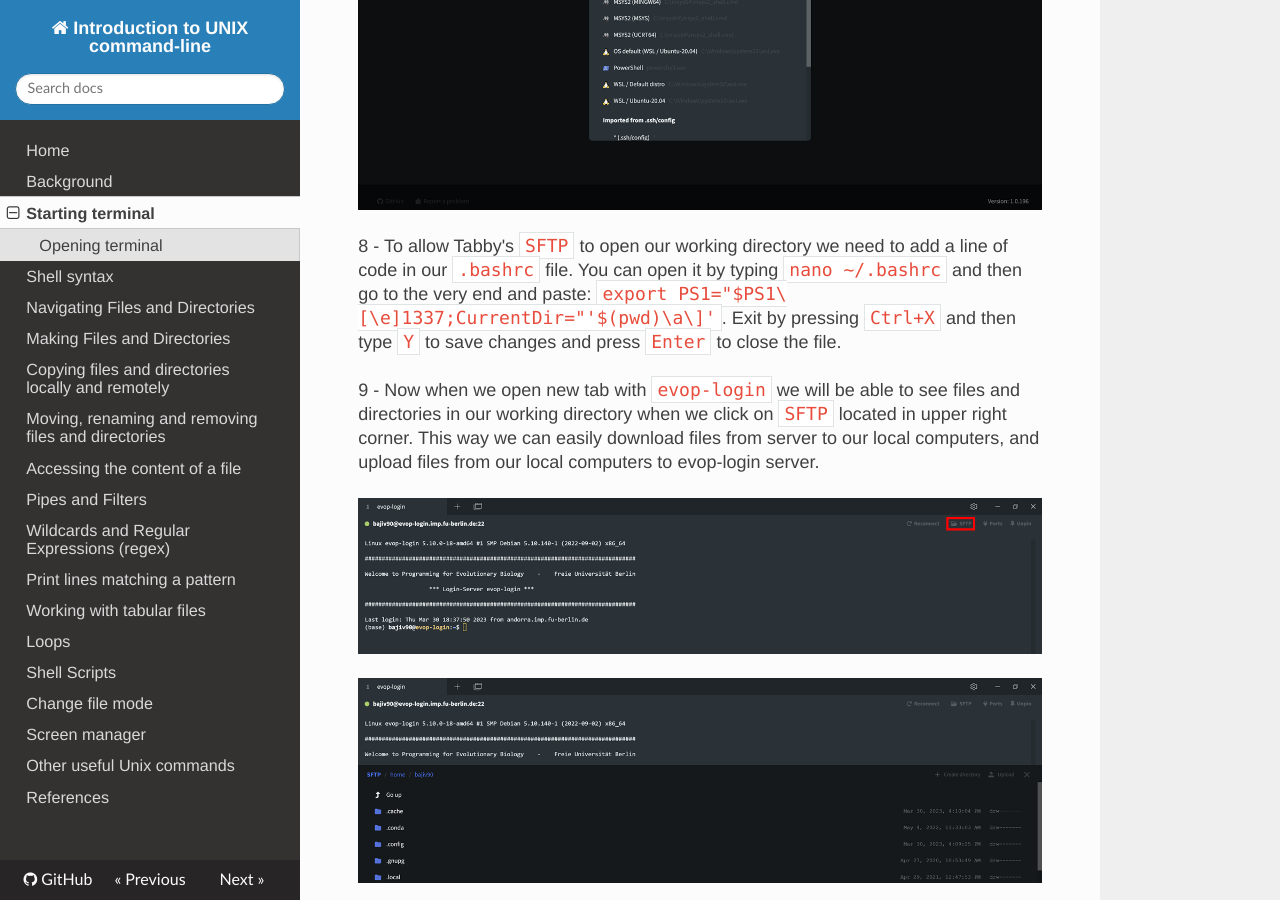
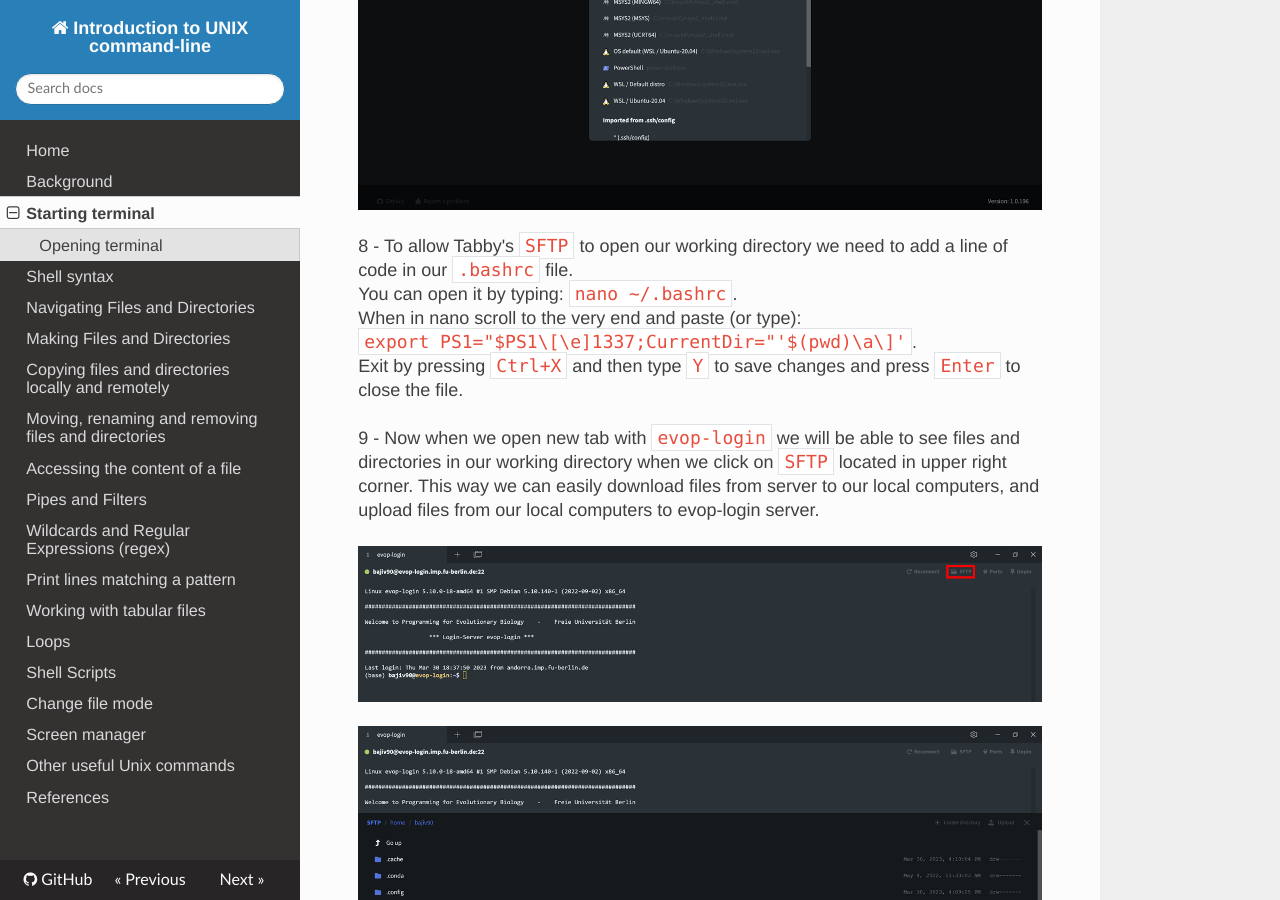
Before and after one commit to bajicv/unix_intro, an MkDocs documentation site: the page built from docs/03_starting.md, in a window 1280 px wide and 900 px high, scrolled down 4457 px. Built offline with MkDocs 1.6.1, drawn with Linux system fonts in a browser that asks for light colours; nearby versions of some CDN libraries.

Commit message:
changes in step 8 tabby

```diff
--- a/docs/03_starting.md
+++ b/docs/03_starting.md
@@ -169,7 +169,11 @@ Luckily Tabby allows us to save connections so we can easily access them.
 
 ![Step 7](pics/Tabby_Step_07.png)
 
-8 - To allow Tabby's `SFTP` to open our working directory we need to add a line of code in our `.bashrc` file. You can open it by typing `nano ~/.bashrc` and then go to the very end and paste: `export PS1="$PS1\[\e]1337;CurrentDir="'$(pwd)\a\]'`. Exit by pressing `Ctrl+X` and then type `Y` to save changes and press `Enter` to close the file.
+8 - To allow Tabby's `SFTP` to open our working directory we need to add a line of code in our `.bashrc` file. <br/>
+You can open it by typing: `nano ~/.bashrc`. <br/>
+When in nano scroll to the very end and paste (or type): <br/>
+`export PS1="$PS1\[\e]1337;CurrentDir="'$(pwd)\a\]'`. <br/>
+Exit by pressing `Ctrl+X` and then type `Y` to save changes and press `Enter` to close the file.
 
 9 - Now when we open new tab with `evop-login` we will be able to see files and directories in our working directory when we click on `SFTP` located in upper right corner. This way we can easily download files from server to our local computers, and upload files from our local computers to evop-login server.
 
```
